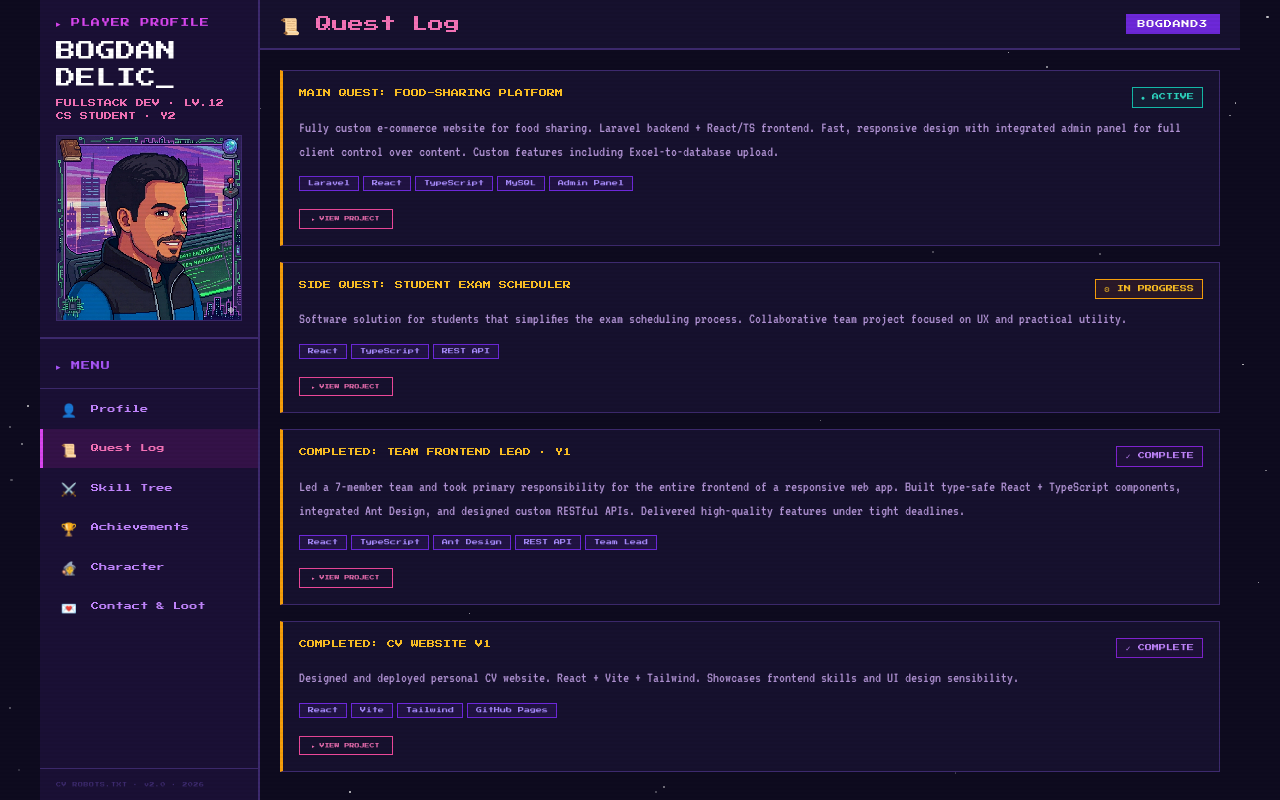
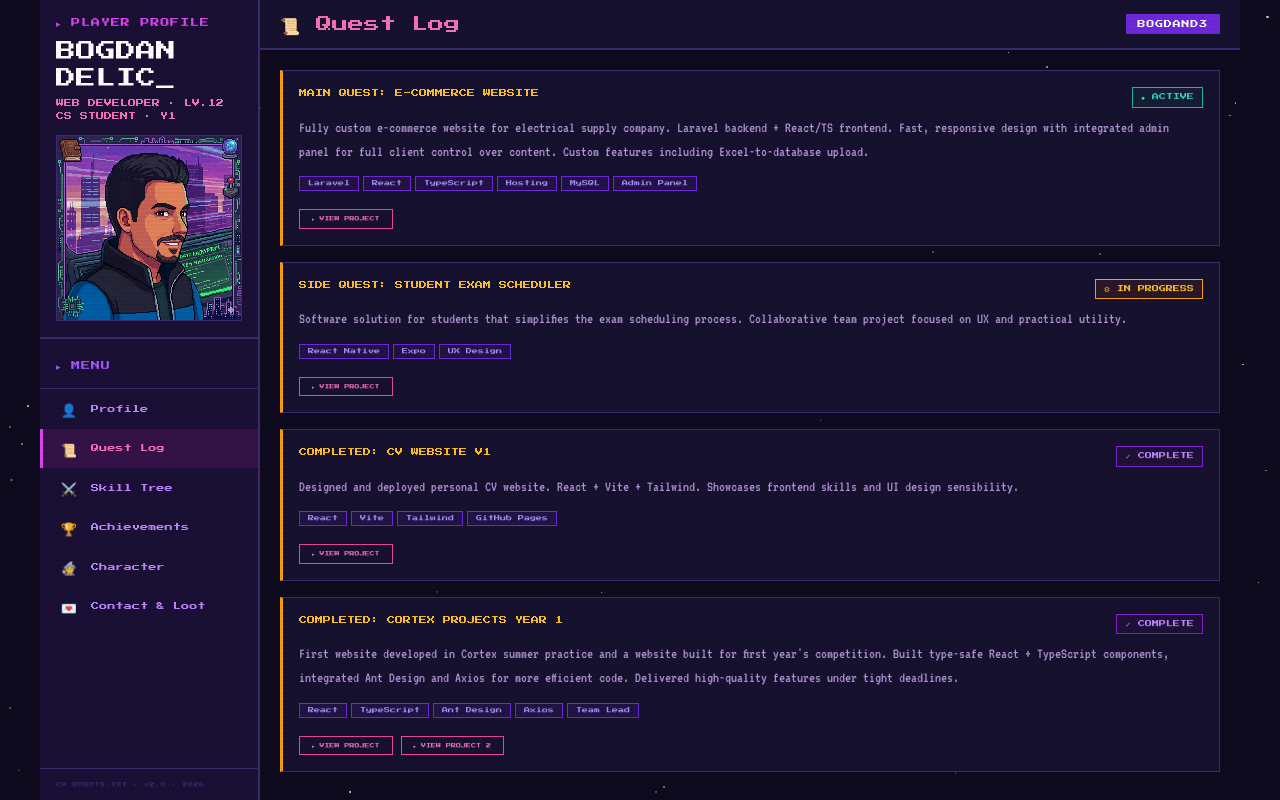
Before and after one commit to BogdanD3/CV, a React (Vite) app: page / in a window 1280 px wide. Both pictures are taken after a click on the button "📜 Quest Log". Built offline with nearby package versions, Linux system fonts and the light colour scheme.

Commit message:
replaced emojis for icons

```diff
--- a/src/components/Sidebar.tsx
+++ b/src/components/Sidebar.tsx
@@ -18,7 +18,7 @@ export default function Sidebar({ activeTab, onTabChange }: Props) {
           <span className="animate-blink">_</span>
         </h2>
         <p className="font-pixel text-[8px] text-pink-400 leading-relaxed mb-3">
-          FULLSTACK DEV · LV.12<br />CS STUDENT · Y2
+          WEB DEVELOPER · LV.12<br />CS STUDENT · Y1
         </p>
         <img
           src={profileImg}
--- a/src/data/index.ts
+++ b/src/data/index.ts
@@ -36,80 +36,84 @@ export const FLOAT_ICONS = ['⚛', '🔷', '🐧', '⚡', '🌊', '🔴', '🐳'
 
 export const QUESTS: Quest[] = [
   {
-    title: 'MAIN QUEST: FOOD-SHARING PLATFORM',
+    title: 'MAIN QUEST: E-COMMERCE WEBSITE',
     status: 'active',
     description:
-      'Fully custom e-commerce website for food sharing. Laravel backend + React/TS frontend. Fast, responsive design with integrated admin panel for full client control over content. Custom features including Excel-to-database upload.',
-    tags: ['Laravel', 'React', 'TypeScript', 'MySQL', 'Admin Panel'],
+      'Fully custom e-commerce website for electrical supply company. Laravel backend + React/TS frontend. Fast, responsive design with integrated admin panel for full client control over content. Custom features including Excel-to-database upload.',
+    tags: ['Laravel', 'React', 'TypeScript', 'Hosting', 'MySQL', 'Admin Panel'],
+    link: 'https://elektrosaraf.me'
   },
   {
     title: 'SIDE QUEST: STUDENT EXAM SCHEDULER',
     status: 'in-progress',
     description:
       'Software solution for students that simplifies the exam scheduling process. Collaborative team project focused on UX and practical utility.',
-    tags: ['React', 'TypeScript', 'REST API'],
-  },
-  {
-    title: 'COMPLETED: TEAM FRONTEND LEAD · Y1',
-    status: 'complete',
-    description:
-      'Led a 7-member team and took primary responsibility for the entire frontend of a responsive web app. Built type-safe React + TypeScript components, integrated Ant Design, and designed custom RESTful APIs. Delivered high-quality features under tight deadlines.',
-    tags: ['React', 'TypeScript', 'Ant Design', 'REST API', 'Team Lead'],
+    tags: ['React Native', 'Expo', 'UX Design'],
   },
   {
     title: 'COMPLETED: CV WEBSITE V1',
     status: 'complete',
     description:
-      'Designed and deployed personal CV website. React + Vite + Tailwind. Showcases frontend skills and UI design sensibility.',
+    'Designed and deployed personal CV website. React + Vite + Tailwind. Showcases frontend skills and UI design sensibility.',
     tags: ['React', 'Vite', 'Tailwind', 'GitHub Pages'],
     link: 'https://bogdand3.github.io/CV-WebSite/',
   },
+  {
+    title: 'COMPLETED: CORTEX PROJECTS YEAR 1',
+    status: 'complete',
+    description:
+      'First website developed in Cortex summer practice and a website built for first year\'s competition. Built type-safe React + TypeScript components, integrated Ant Design and Axios for more efficient code. Delivered high-quality features under tight deadlines.',
+    tags: ['React', 'TypeScript', 'Ant Design', 'Axios', 'Team Lead'],
+    link: 'https://github.com/BogdanD3/online-library',
+    link2: 'https://github.com/BogdanD3/takmicenje-tim-5'
+  },
 ];
 
+const BASE = 'https://cdn.jsdelivr.net/gh/devicons/devicon@latest/icons';
 export const SKILL_GROUPS: SkillGroup[] = [
   {
     label: 'FRONT-END',
     skills: [
-      { name: 'HTML / CSS',   icon: '🌐', level: 5, maxGold: 5 },
-      { name: 'JavaScript',   icon: '⚡', level: 5, maxGold: 4 },
-      { name: 'TypeScript',   icon: '🔷', level: 5, maxGold: 4 },
-      { name: 'React',        icon: '⚛',  level: 5, maxGold: 4 },
-      { name: 'Tailwind',     icon: '🌊', level: 5, maxGold: 4 },
-      { name: 'Node.js',      icon: '🟩', level: 5, maxGold: 3 },
+      { name: 'HTML / CSS',  icon: `${BASE}/html5/html5-original.svg`,         level: 5, maxGold: 5 },
+      { name: 'JavaScript',  icon: `${BASE}/javascript/javascript-original.svg`, level: 5, maxGold: 4 },
+      { name: 'TypeScript',  icon: `${BASE}/typescript/typescript-original.svg`, level: 5, maxGold: 4 },
+      { name: 'React',       icon: `${BASE}/react/react-original.svg`,           level: 5, maxGold: 4 },
+      { name: 'Tailwind',    icon: `${BASE}/tailwindcss/tailwindcss-original.svg`, level: 5, maxGold: 4 },
+      { name: 'Node.js',     icon: `${BASE}/nodejs/nodejs-original.svg`,         level: 5, maxGold: 3 },
     ],
   },
   {
     label: 'BACK-END',
     skills: [
-      { name: 'PHP',      icon: '🐘', level: 5, maxGold: 3 },
-      { name: 'Laravel',  icon: '🔴', level: 5, maxGold: 3 },
-      { name: 'Python',   icon: '🐍', level: 5, maxGold: 3 },
-      { name: 'MySQL',    icon: '🗄',  level: 5, maxGold: 3 },
-      { name: 'Firebase', icon: '🔥', level: 5, maxGold: 2 },
+      { name: 'PHP',      icon: `${BASE}/php/php-original.svg`,         level: 5, maxGold: 3 },
+      { name: 'Laravel',  icon: `${BASE}/laravel/laravel-original.svg`, level: 5, maxGold: 3 },
+      { name: 'Python',   icon: `${BASE}/python/python-original.svg`,   level: 5, maxGold: 3 },
+      { name: 'MySQL',    icon: `${BASE}/mysql/mysql-original.svg`,     level: 5, maxGold: 3 },
+      { name: 'Firebase', icon: `${BASE}/firebase/firebase-original.svg`, level: 5, maxGold: 2 },
     ],
   },
   {
     label: 'TECH STACK',
     skills: [
-      { name: 'C / C++',  icon: '⚙️', level: 5, maxGold: 4 },
-      { name: 'Java',     icon: '☕', level: 5, maxGold: 3 },
-      { name: 'Linux',    icon: '🐧', level: 5, maxGold: 4 },
-      { name: 'Git',      icon: '🌿', level: 5, maxGold: 4 },
-      { name: 'Docker',   icon: '🐳', level: 5, maxGold: 2 },
-      { name: 'Lua',      icon: '🌙', level: 5, maxGold: 3 },
+      { name: 'C / C++', icon: `${BASE}/cplusplus/cplusplus-original.svg`, level: 5, maxGold: 4 },
+      { name: 'Java',    icon: `${BASE}/java/java-original.svg`,            level: 5, maxGold: 3 },
+      { name: 'Linux',   icon: `${BASE}/linux/linux-original.svg`,          level: 5, maxGold: 4 },
+      { name: 'Git',     icon: `${BASE}/git/git-original.svg`,              level: 5, maxGold: 4 },
+      { name: 'Docker',  icon: `${BASE}/docker/docker-original.svg`,        level: 5, maxGold: 2 },
+      { name: 'Lua',     icon: `${BASE}/lua/lua-original.svg`,              level: 5, maxGold: 3 },
     ],
   },
   {
     label: 'TOOLS & LIBRARIES',
     skills: [
-      { name: 'Redux',       icon: '📦', level: 5, maxGold: 3 },
-      { name: 'Vite',        icon: '⚡', level: 5, maxGold: 4 },
-      { name: 'Postman',     icon: '📮', level: 5, maxGold: 4 },
-      { name: 'Figma',       icon: '🎨', level: 5, maxGold: 4 },
-      { name: 'Photoshop',   icon: '🖼',  level: 5, maxGold: 3 },
-      { name: 'Ant Design',  icon: '🦠', level: 5, maxGold: 4 },
-      { name: 'Bootstrap',   icon: '🅱',  level: 5, maxGold: 3 },
-      { name: 'Axios',       icon: '🔗', level: 5, maxGold: 4 },
+      { name: 'Redux',      icon: `${BASE}/redux/redux-original.svg`,         level: 5, maxGold: 3 },
+      { name: 'Vite',       icon: `${BASE}/vitejs/vitejs-original.svg`,       level: 5, maxGold: 4 },
+      { name: 'Postman',    icon: `${BASE}/postman/postman-original.svg`,     level: 5, maxGold: 4 },
+      { name: 'Figma',      icon: `${BASE}/figma/figma-original.svg`,         level: 5, maxGold: 3 },
+      { name: 'Photoshop',  icon: `${BASE}/photoshop/photoshop-original.svg`, level: 5, maxGold: 4 },
+      { name: 'Ant Design', icon: `${BASE}/antdesign/antdesign-original.svg`, level: 5, maxGold: 4 },
+      { name: 'Bootstrap',  icon: `${BASE}/bootstrap/bootstrap-original.svg`, level: 5, maxGold: 3 },
+      { name: 'Axios',      icon: `${BASE}/axios/axios-plain.svg`,            level: 5, maxGold: 4 },
     ],
   },
 ];
--- a/src/tabs/QuestsTab.tsx
+++ b/src/tabs/QuestsTab.tsx
@@ -36,6 +36,15 @@ function QuestCard({ quest }: { quest: Quest }) {
       >
         ▸ VIEW PROJECT
       </button>
+      {quest.link2 && (
+        <button
+          onClick={() => window.open(quest.link2, '_blank')}
+          className="ml-2 font-pixel text-[5px] px-3 py-[5px] border border-pink-500 text-pink-400
+            hover:bg-pink-500 hover:text-white transition-colors"
+        >
+          ▸ VIEW PROJECT 2
+        </button>
+      )}
     </div>
   );
 }
--- a/src/tabs/SkillsTab.tsx
+++ b/src/tabs/SkillsTab.tsx
@@ -4,9 +4,9 @@ import PipRow from '../components/PipRow';
 
 function SkillCard({ skill }: { skill: Skill }) {
   return (
-    <div className="border border-[#3d2a6e] bg-[#110d28] p-3 text-center
+    <div className="border border-[#3d2a6e] bg-[#110d28] p-3 text-center flex flex-col items-center
       transition-all hover:border-fuchsia-600 hover:bg-[#1a1040] group cursor-default">
-      <div className="text-[36px] mb-1">{skill.icon}</div>
+      <img src={skill.icon} width={40} height={40} alt={skill.name} className="mb-2"/>
       <p className="font-pixel text-[6px] text-purple-400 mb-1 group-hover:text-pink-400 transition-colors">
         {skill.name}
       </p>
--- a/src/types/index.ts
+++ b/src/types/index.ts
@@ -24,6 +24,7 @@ export interface Quest {
   description: string;
   tags: string[];
   link?: string;
+  link2?: string;
 }
 
 export interface Achievement {
```
